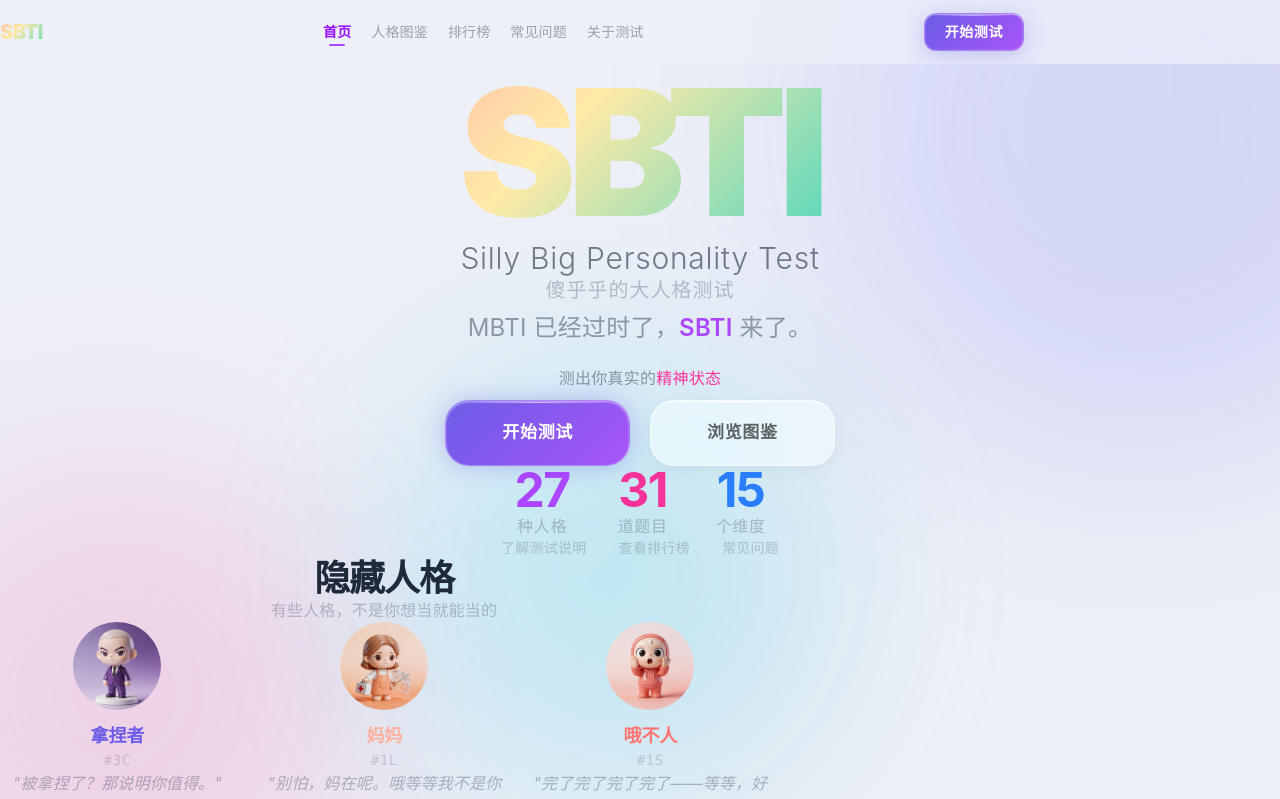
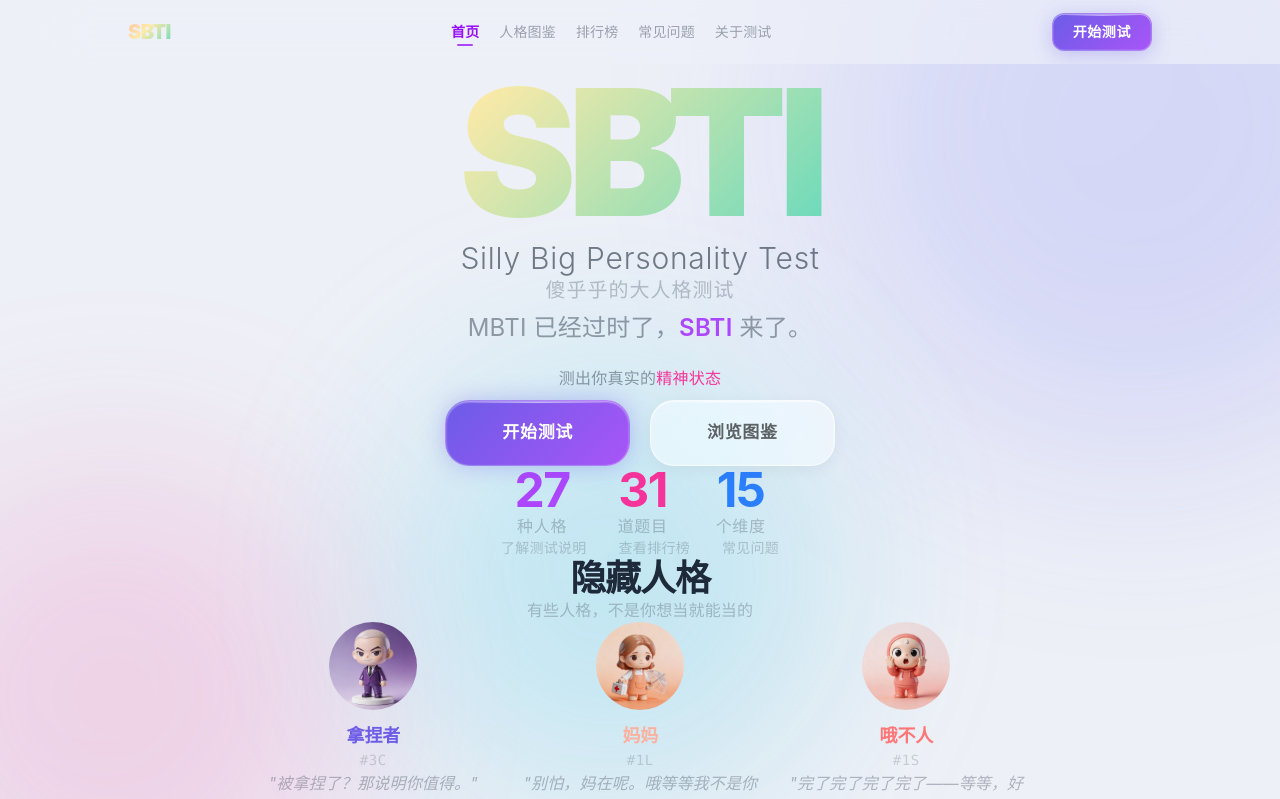
Before and after one commit to yuluyangguang1/sbti-test, a React (Vite) app: page / in a window 1280 px wide. Shown: the top 799 px of the page. Built offline with nearby package versions, Linux system fonts and the light colour scheme.

Commit message:
fix: 修复 Tailwind v4 mx-auto 不生效问题 - 首页内容全部居中

```diff
--- /dev/null
+++ b/src/check.js
@@ -0,0 +1,7 @@
+const sections = document.querySelectorAll('.min-h-screen > div:not(.liquid-bg)');
+let result = [];
+sections.forEach((el, i) => {
+  const rect = el.getBoundingClientRect();
+  result.push(`Section ${i}: left=${Math.round(rect.left)}, right_margin=${Math.round(window.innerWidth - rect.right)}, width=${Math.round(rect.width)}`);
+});
+result.join('\n');
--- a/src/components/LandingPage.tsx
+++ b/src/components/LandingPage.tsx
@@ -40,7 +40,7 @@ export function LandingPage({ onStartQuiz, onViewGallery, onViewFaq, onViewAbout
 
       {/* Hero Section — liquid-glass.org 超大留白 */}
       <div className="flex-1 flex flex-col items-center justify-center px-8 sm:px-12 md:px-16 py-36 sm:py-48 md:py-56 relative z-10">
-        <div className="text-center max-w-2xl mx-auto">
+        <div className="text-center max-w-2xl mx-auto w-full">
           <h1 className="text-8xl sm:text-9xl md:text-[11rem] font-black gradient-text tracking-tighter animate-gentle-float mb-8 sm:mb-10 md:mb-12">
             SBTI
           </h1>
--- a/src/index.css
+++ b/src/index.css
@@ -1,4 +1,10 @@
 @import "tailwindcss";
+
+/* Tailwind v4 fix: mx-auto 在 v4 中不生成 margin:auto */
+.mx-auto {
+  margin-left: auto !important;
+  margin-right: auto !important;
+}
 
 @theme {
   --color-sb-black: #0a0a0a;
```
